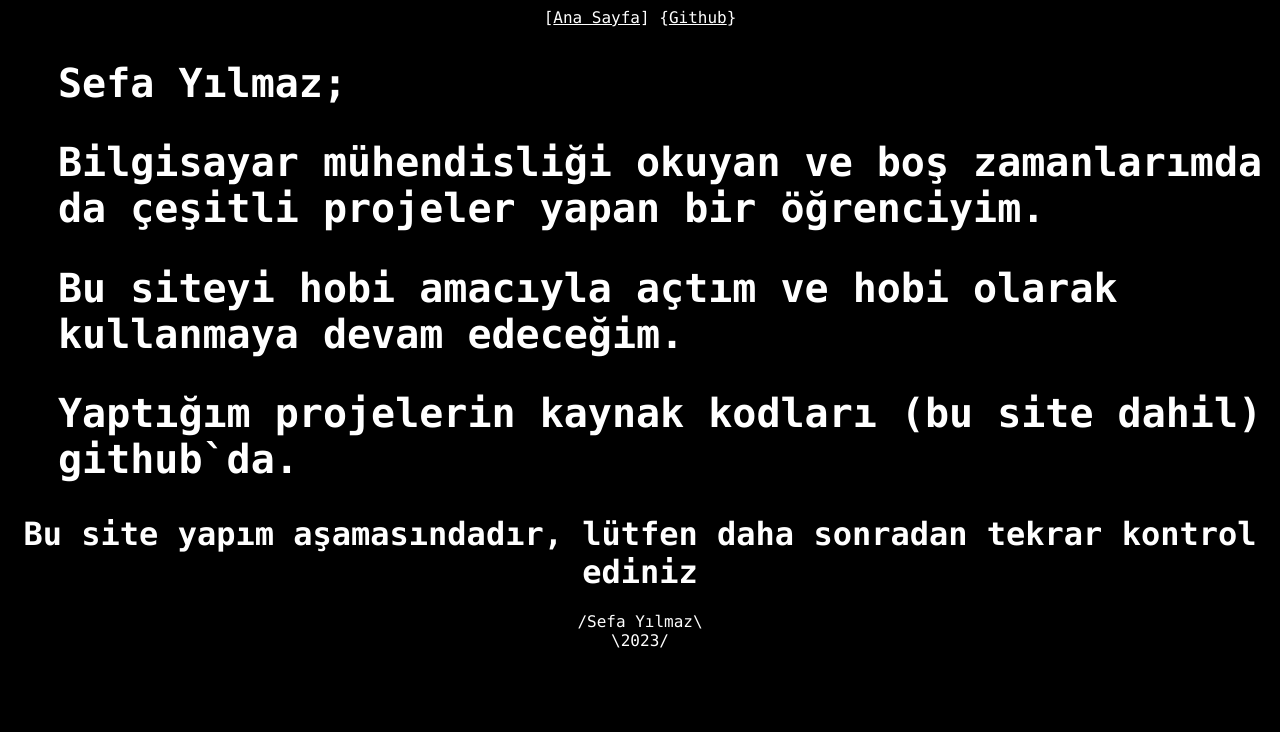
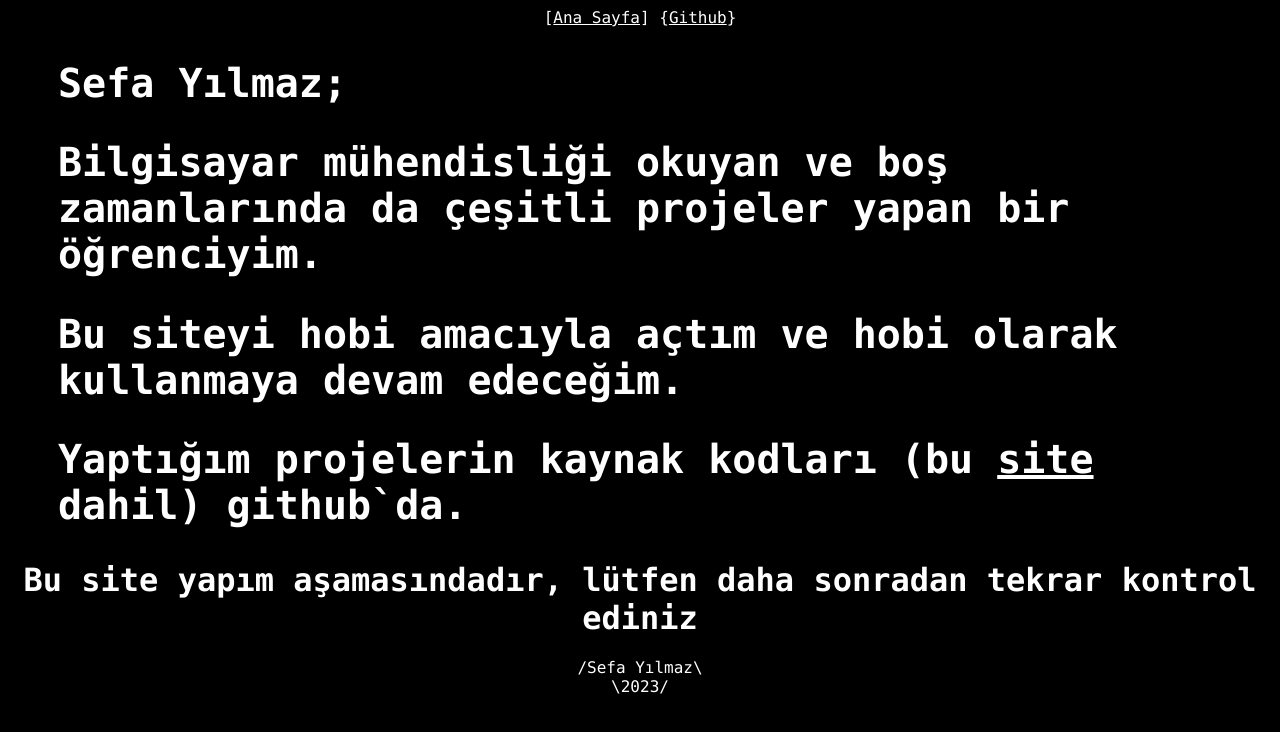
Before and after one commit to komandotayfa/website, a plain HTML site: page index.html in a window 1280 px wide. Drawn offline with Linux system fonts and the light colour scheme.

Commit message:
Add files via upload

```diff
--- a/index.html
+++ b/index.html
@@ -1,5 +1,5 @@
 <!DOCTYPE html>
-<html lang="en">
+<html lang="tr">
   <head>
     <meta charset="utf-8">
     <title>Sefa Yılmaz</title>
@@ -22,9 +22,9 @@
           <h1>Sefa Yılmaz;</h1>
         </div>
         <div>
-          <h2>Bilgisayar mühendisliği okuyan ve boş zamanlarımda da çeşitli projeler yapan bir öğrenciyim.<h2>
+          <h2>Bilgisayar mühendisliği okuyan ve boş zamanlarında da çeşitli projeler yapan bir öğrenciyim.<h2>
           <h2>Bu siteyi hobi amacıyla açtım ve hobi olarak kullanmaya devam edeceğim.</h2>
-          <h2>Yaptığım projelerin kaynak kodları (bu site dahil) github`da.<h2>
+          <h2>Yaptığım projelerin kaynak kodları (bu <a href="https://github.com/komandotayfa/website" target="_blank">site</a> dahil) github`da.<h2>
         </div>
       </section>
 
--- a/style.css
+++ b/style.css
@@ -13,4 +13,11 @@ body {
     font-size: 40px;
     color:white;
     margin-left: 50px;
+    margin-right: 50px;
 }
+.infome a{
+    color:white;
+}
+.infome a:hover{
+    color:lime;
+}
```
